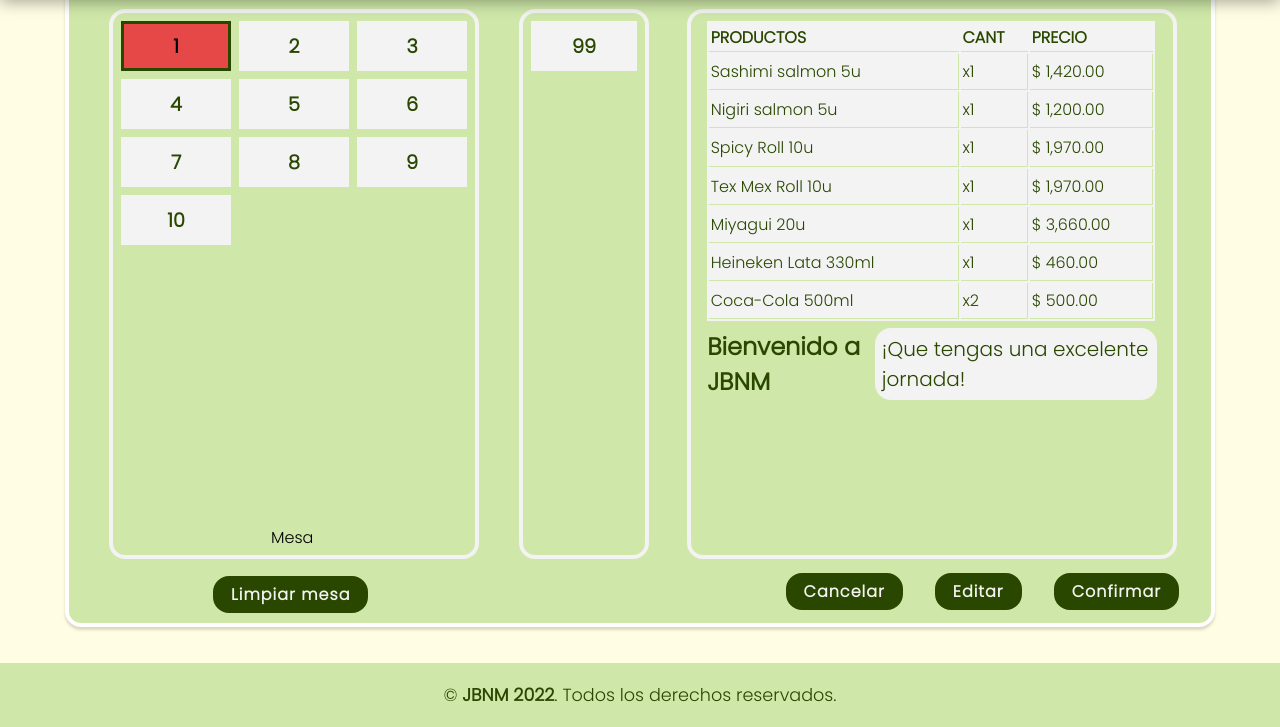
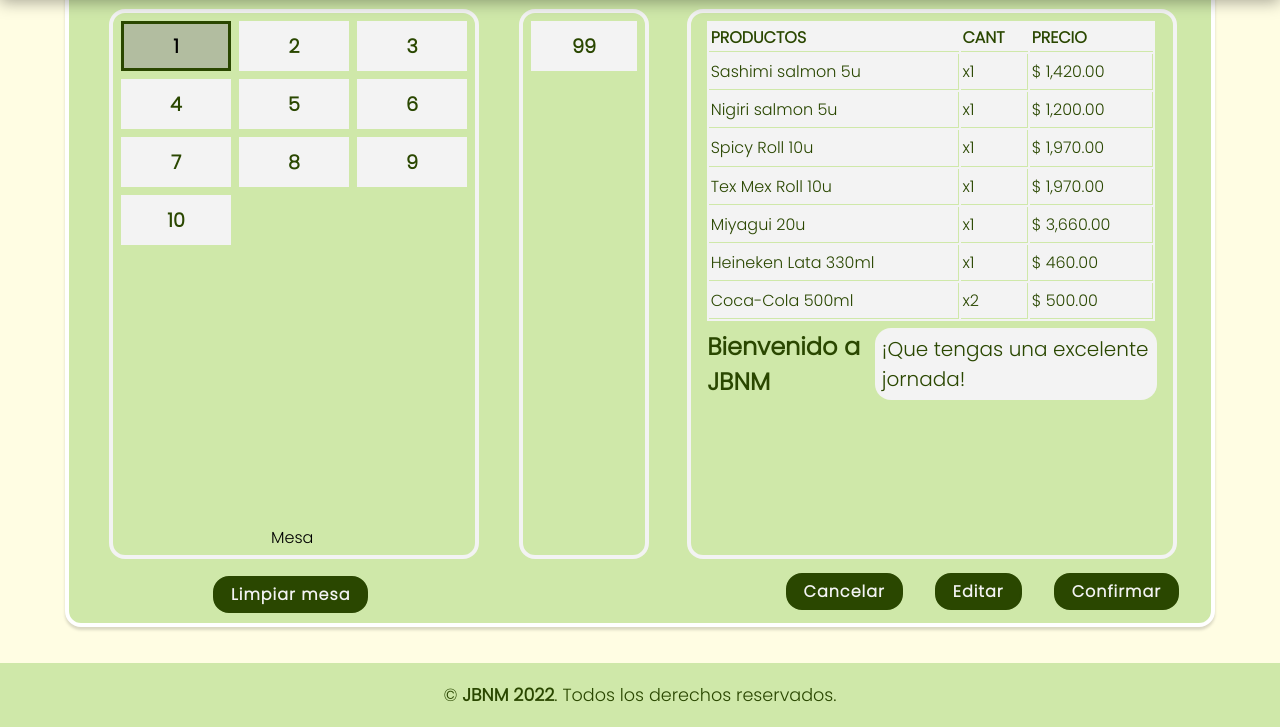
Before and after one commit to monjenahuel/JBNM-backend, a website: page public/index.html in a window 1280 px wide. Both pictures are taken after a click on the button "Confirmar". Shown: the part 223-950 px from the top of the page. Drawn offline with Linux system fonts and the light colour scheme; no server answers.

Commit message:
Cambio en el color de la mesa ocupada

```diff
--- a/public/profilemanagement.css
+++ b/public/profilemanagement.css
@@ -369,13 +369,13 @@ footer{
 
 .tables .ocupada{ /*Mesas Ocupadas;*/
     border: 3px solid #2a4700;
-    background-color: #e64848;
+    background-color: #9998;
     color:rgb(0, 0, 0)
 }
 
 .tables .ocupada:active{ /*Mesas Ocupadas seleccionadas;*/
     border: 3px solid #2a4700;
-    background-color: #dc0a0a;
+    background-color: rgba(170, 170, 170, 0.096);
     color:rgb(0, 0, 0)
 }
 
```
